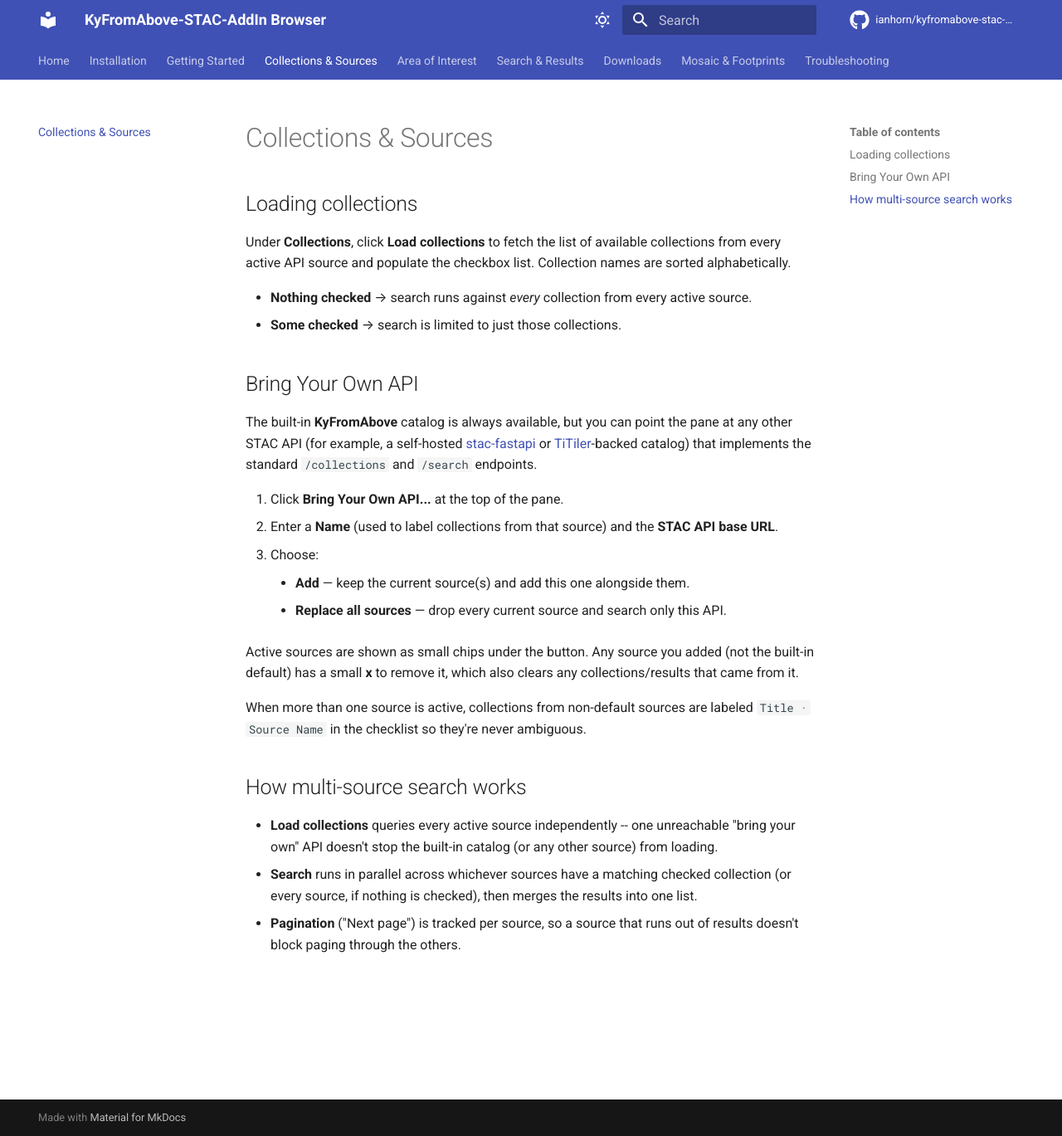
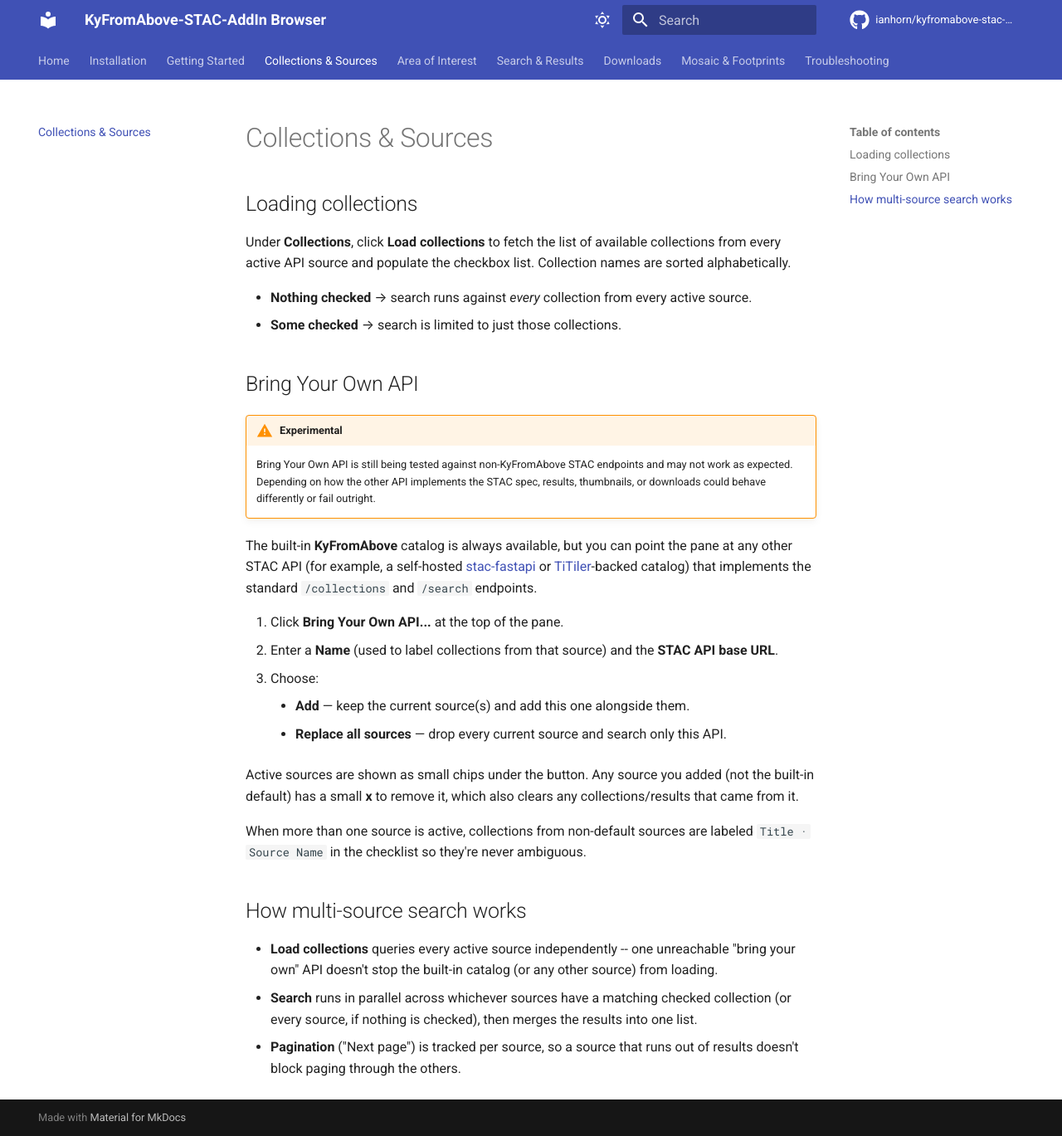
Before and after one commit to ianhorn/kyfromabove-stac-addin, an MkDocs documentation site: the page built from docs-src/collections-and-sources.md, in a window 1280 px wide and 1369 px high. Shown: the whole window at 83% size. Built offline with MkDocs 1.6.1 and Material for MkDocs 9.7.7, drawn with Linux system fonts in a browser that asks for light colours; comment, search, counter and statistics services are not loaded.

Commit message:
add bring your own api message

```diff
--- a/docs-src/collections-and-sources.md
+++ b/docs-src/collections-and-sources.md
@@ -9,6 +9,11 @@ every active API source and populate the checkbox list. Collection names are sor
 - **Some checked** &rarr; search is limited to just those collections.
 
 ## Bring Your Own API
+
+!!! warning "Experimental"
+    Bring Your Own API is still being tested against non-KyFromAbove STAC endpoints and may not
+    work as expected. Depending on how the other API implements the STAC spec, results,
+    thumbnails, or downloads could behave differently or fail outright.
 
 The built-in **KyFromAbove** catalog is always available, but you can point the pane at any other
 STAC API (for example, a self-hosted [stac-fastapi](https://github.com/stac-utils/stac-fastapi) or
```
Also changed, not shown: 2 other files.
